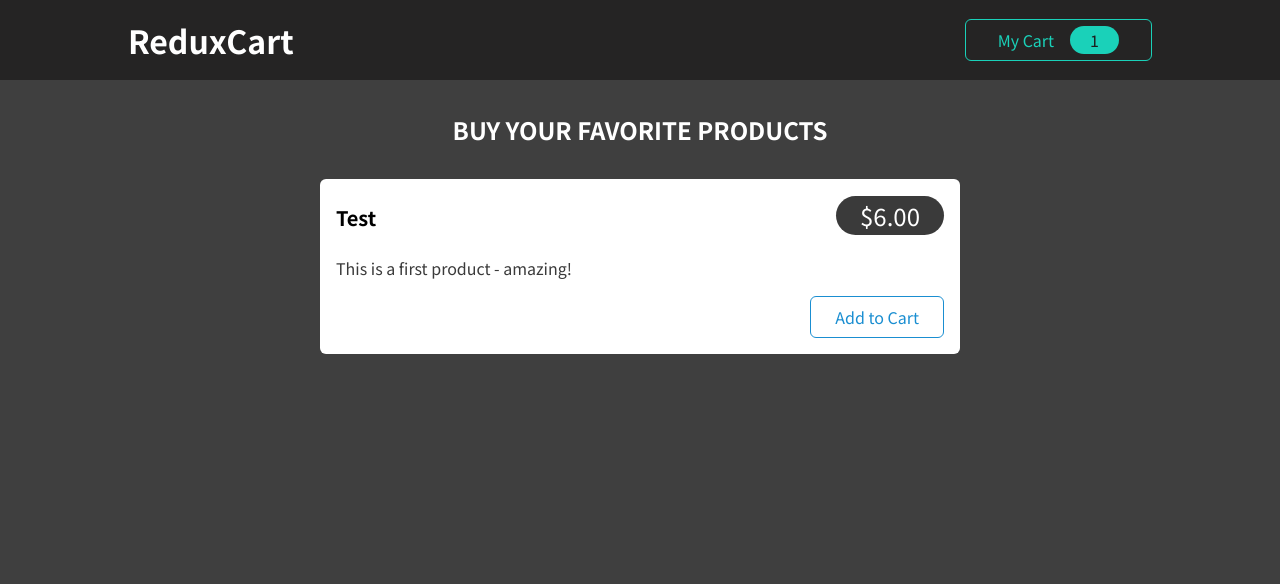
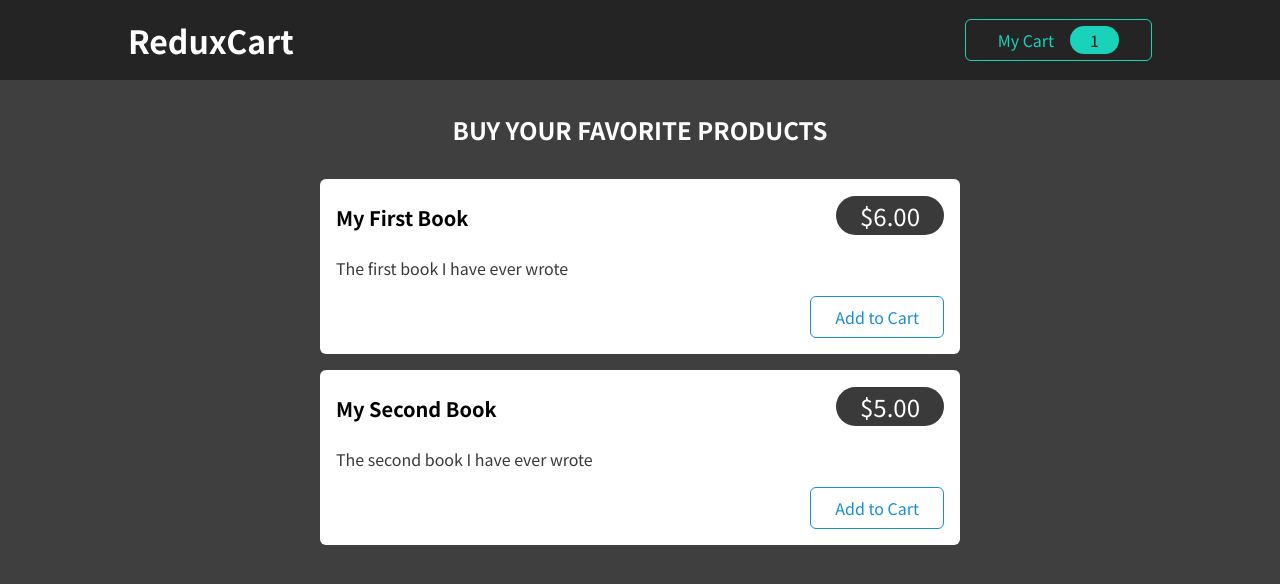
Before and after one commit to sistiri/react-redux, a React (Create React App) app in the folder redux-cart/: page / in a window 1280 px wide. Shown: the top 584 px of the page. Built offline with nearby package versions, Linux system fonts and the light colour scheme.

Commit message:
Adding DUMMY_PRODUCTS

```diff
--- a/redux-cart/src/components/Shop/Products.js
+++ b/redux-cart/src/components/Shop/Products.js
@@ -1,16 +1,34 @@
-import ProductItem from './ProductItem';
-import classes from './Products.module.css';
+import ProductItem from "./ProductItem";
+import classes from "./Products.module.css";
+
+const DUMMY_PRODUCTS = [
+  {
+    id: "p1",
+    price: 6,
+    title: "My First Book",
+    description: "The first book I have ever wrote",
+  },
+  {
+    id: "p2",
+    price: 5,
+    title: "My Second Book",
+    description: "The second book I have ever wrote",
+  },
+];
 
 const Products = (props) => {
   return (
     <section className={classes.products}>
       <h2>Buy your favorite products</h2>
       <ul>
-        <ProductItem
-          title='Test'
-          price={6}
-          description='This is a first product - amazing!'
-        />
+        {DUMMY_PRODUCTS.map((product) => (
+          <ProductItem
+            key={product.id}
+            title={product.title}
+            price={product.price}
+            description={product.description}
+          />
+        ))}
       </ul>
     </section>
   );
```
